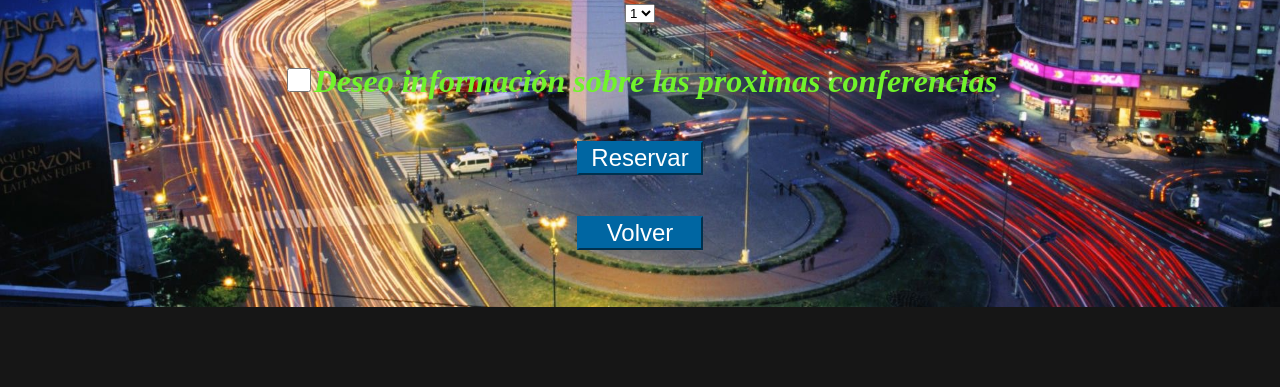
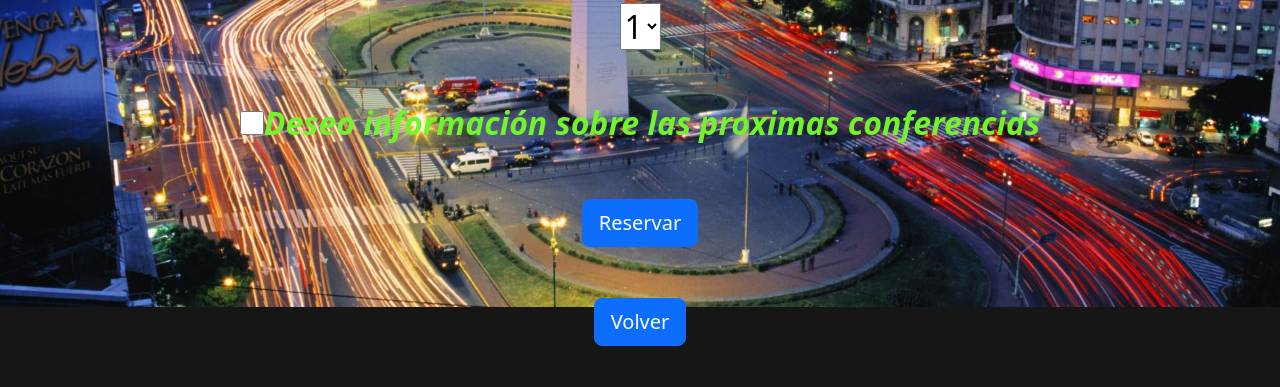
Before and after one commit to Firesoulsolutions/IntegradorFront, a plain HTML site: page CompraTicket.html in a window 1280 px wide. Shown: the part 413-800 px from the top of the page. Drawn offline with nearby package versions, Linux system fonts and the light colour scheme.

Commit message:
version adaptable

```diff
--- a/CompraTicket.html
+++ b/CompraTicket.html
@@ -5,6 +5,9 @@
     <meta http-equiv="X-UA-Compatible" content="IE=edge">
     <meta name="viewport" content="width=device-width, initial-scale=1.0">
     <link rel="stylesheet" href="mainTP.css">
+    <!-- CSS only -->
+<link href="https://cdn.jsdelivr.net/npm/bootstrap@5.2.1/dist/css/bootstrap.min.css" rel="stylesheet" integrity="sha384-iYQeCzEYFbKjA/T2uDLTpkwGzCiq6soy8tYaI1GyVh/UjpbCx/TYkiZhlZB6+fzT" crossorigin="anonymous">
+
         <title>Venta de Tickets</title>
 
 
@@ -34,8 +37,8 @@
                 </select><br><br>
                 <input type="checkbox" id="checkbox"><stan>Deseo información sobre las proximas conferencias</stan></input><br>
                 <br>
-                <input type="submit" id="btnReserva" value="Reservar" ></input><br><br>
-                <a href="index.html"><input type="button" id="btnVolver" value="Volver" ></input></a>
+                <input type="submit" class="btn btn-primary btn-lg" value="Reservar" ></input><br><br>
+                <a href="index.html"><input type="button" class="btn btn-primary btn-lg" value="Volver" ></input></a>
             </form>
 
 
--- a/mainTP.css
+++ b/mainTP.css
@@ -123,25 +123,3 @@ body>main>h2{
     width: 1.5rem;
     height: 1.5rem;
 }
-#btnReserva{
-    background: #0066A2;
-    color: white;
-    border-style: outset;
-    border-color: #0066A2;
-    height: 5%;
-    width: 10%;
-    font: bold15px arial,sans-serif;
-    text-shadow: none;
-    font-size: 1.5rem;
-}
-#btnVolver{
-    background: #0066A2;
-    color: white;
-    border-style: outset;
-    border-color: #0066A2;
-    height: 5%;
-    width: 10%;
-    font: bold15px arial,sans-serif;
-    text-shadow: none;
-    font-size: 1.5rem;
-}
```
Also changed, not shown: index.html (+4 -4 lines).
